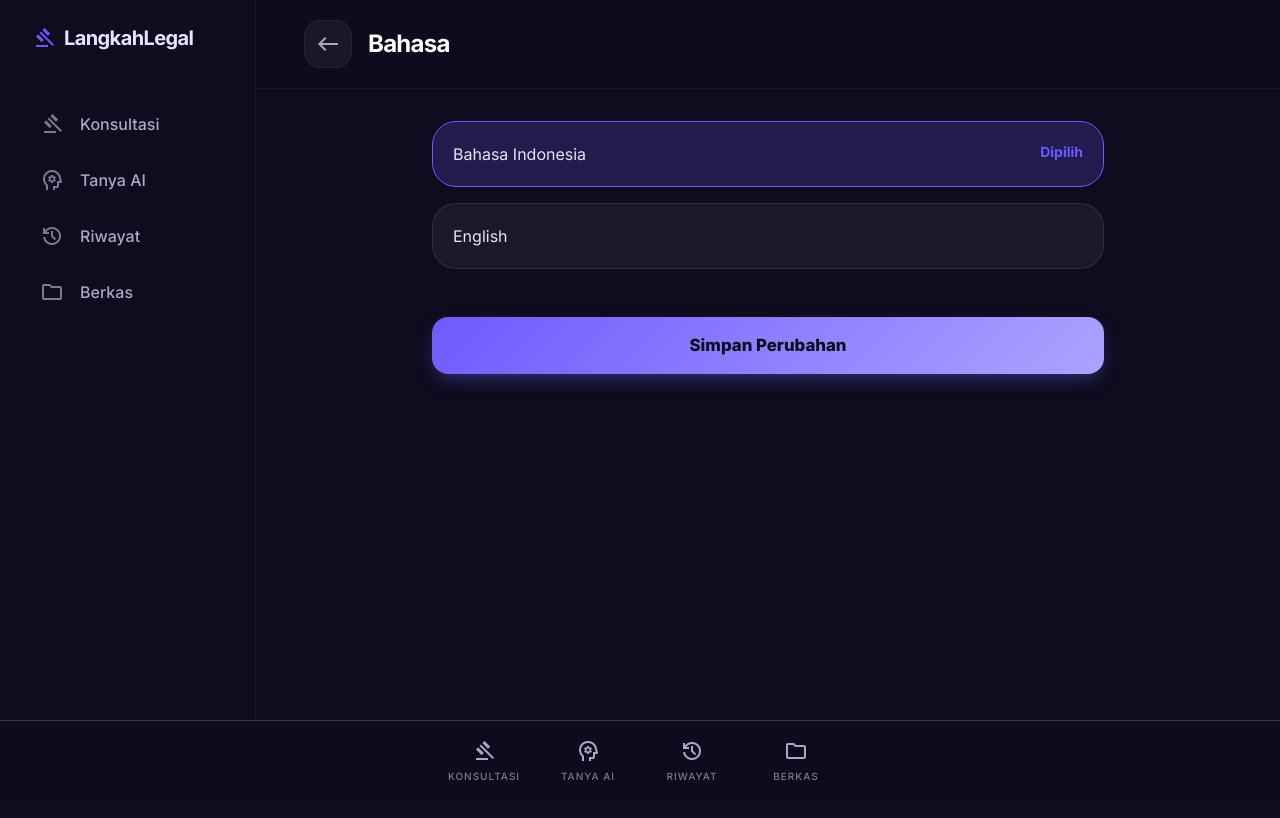
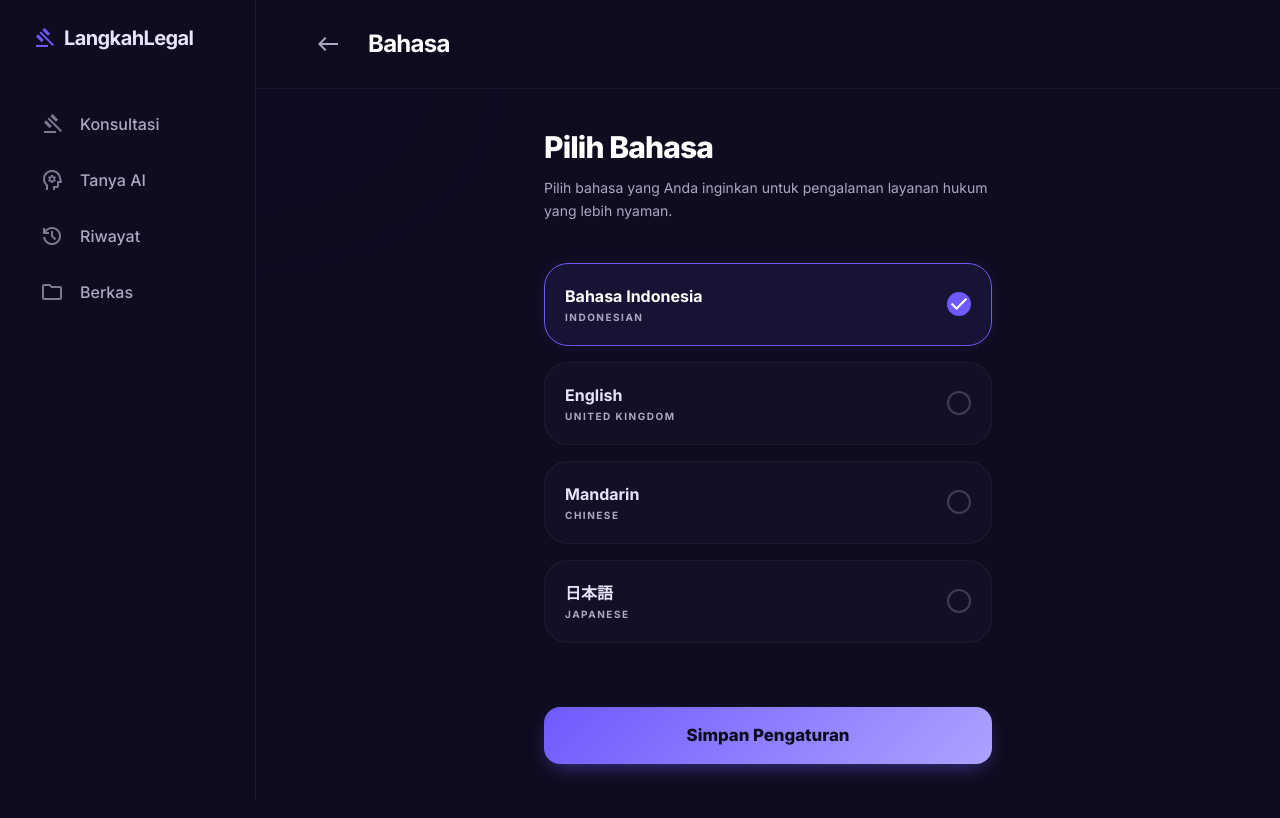
Before and after one commit to LangkahLegal/LangkahLegal, a Next.js app in the folder frontend/: page /setting/language in a window 1280 px wide. Shown: the top 818 px of the page. Built offline with nearby package versions, Linux system fonts and the light colour scheme.

Commit message:
style: bahasa

```diff
--- a/frontend/src/app/setting/language/page.js
+++ b/frontend/src/app/setting/language/page.js
@@ -1,81 +1,120 @@
 "use client";
 
 import { useState } from "react";
+import { useRouter } from "next/navigation";
 import Sidebar from "@/components/layout/Sidebar";
 import BottomNav from "@/components/layout/BottomNav";
 import PageHeader from "@/components/layout/PageHeader";
+import { MaterialIcon } from "@/components/ui/Icons";
 import { Button } from "@/components/ui";
 
-export default function LanguagePage() {
-  const [selected, setSelected] = useState("id");
-  const [saved, setSaved] = useState("id");
-  const [isSaving, setIsSaving] = useState(false);
+const LANGUAGES = [
+  { id: "id", name: "Bahasa Indonesia", sub: "INDONESIAN" },
+  { id: "en", name: "English", sub: "UNITED KINGDOM" },
+  { id: "zh", name: "Mandarin", sub: "CHINESE" },
+  { id: "ja", name: "日本語", sub: "JAPANESE" },
+];
 
-  const hasChanged = selected !== saved;
+export default function LanguageSettingsPage() {
+  const [selectedLang, setSelectedLang] = useState("id");
+  const [isLoading, setIsLoading] = useState(false);
+  const router = useRouter();
 
   const handleSave = async () => {
-    if (!hasChanged) return;
-
-    setIsSaving(true);
-    try {
-      // TODO: API CALL
-      // await userService.updateSetting({ language: selected });
-
-      setSaved(selected);
-    } catch (err) {
-      console.error(err);
-    } finally {
-      setIsSaving(false);
-    }
+    setIsLoading(true);
+    // Simulasi proses penyimpanan ke DB/Local Storage
+    setTimeout(() => {
+      setIsLoading(false);
+      router.back();
+    }, 1500);
   };
 
-  const languages = [
-    { id: "id", label: "Bahasa Indonesia" },
-    { id: "en", label: "English" },
-  ];
+  return (
+    <div className="bg-[#0e0c1e] text-[#e8e2fc] min-h-screen flex overflow-hidden font-['Inter',sans-serif]">
+      <Sidebar role="client" />
 
-  return (
-    <div className="bg-[#0e0c1e] text-[#e8e2fc] min-h-screen flex">
-      <Sidebar />
-
-      <div className="flex-1 flex flex-col lg:ml-64">
+      <div className="flex-1 flex flex-col relative ml-0 lg:ml-64 transition-all duration-300">
         <PageHeader title="Bahasa" />
 
-        <main className="flex-1 px-6 pt-8 pb-32">
-          <div className="max-w-2xl mx-auto space-y-4">
-            {languages.map((lang) => (
+        {/* Efek Glow Latar Belakang */}
+        <div className="glow-top-left-purple opacity-20" />
+
+        <main className="flex-1 overflow-y-auto px-6 pb-40 pt-10 scroll-smooth relative z-10">
+          <div className="max-w-md mx-auto w-full space-y-10">
+            {/* 1. Header Section */}
+            <div className="space-y-3">
+              <h2 className="text-3xl font-extrabold text-white tracking-tight">
+                Pilih Bahasa
+              </h2>
+              <p className="text-sm leading-relaxed text-[#aca8c1]">
+                Pilih bahasa yang Anda inginkan untuk pengalaman layanan hukum
+                yang lebih nyaman.
+              </p>
+            </div>
+
+            {/* 2. Language Options List */}
+            <div className="space-y-4">
+              {LANGUAGES.map((lang) => (
                 <button
                   key={lang.id}
-                onClick={() => setSelected(lang.id)}
-                className={`w-full flex justify-between p-5 rounded-2xl border ${
-                  selected === lang.id
-                    ? "bg-[#6f59fe]/20 border-[#6f59fe]"
-                    : "bg-white/5 border-white/10"
+                  onClick={() => setSelectedLang(lang.id)}
+                  className={`w-full flex items-center justify-between p-5 rounded-[1.5rem] border transition-all duration-300 group ${
+                    selectedLang === lang.id
+                      ? "bg-[#6f59fe]/10 border-[#6f59fe] shadow-[0_0_20px_rgba(111,89,254,0.1)]"
+                      : "bg-[#1f1d35]/30 border-white/5 hover:border-white/10"
                   }`}
                 >
-                <span>{lang.label}</span>
-                {selected === lang.id && (
-                  <span className="text-[#6f59fe] text-sm font-bold">
-                    Dipilih
-                  </span>
+                  <div className="text-left">
+                    <p
+                      className={`font-bold transition-colors ${
+                        selectedLang === lang.id
+                          ? "text-white"
+                          : "text-[#e8e2fc]"
+                      }`}
+                    >
+                      {lang.name}
+                    </p>
+                    <p className="text-[10px] font-bold tracking-[0.15em] text-[#aca8c1] uppercase mt-0.5">
+                      {lang.sub}
+                    </p>
+                  </div>
+
+                  {/* Radio / Check Icon */}
+                  <div
+                    className={`w-6 h-6 rounded-full border-2 flex items-center justify-center transition-all ${
+                      selectedLang === lang.id
+                        ? "bg-[#6f59fe] border-[#6f59fe]"
+                        : "border-[#aca8c1]/30"
+                    }`}
+                  >
+                    {selectedLang === lang.id && (
+                      <MaterialIcon
+                        name="check"
+                        className="text-white text-base"
+                      />
                     )}
+                  </div>
                 </button>
               ))}
-            {/* SAVE BUTTON */}
-            <div className="pt-8 w-full">
+            </div>
+
+            {/* 3. Action Button */}
+            <div className="pt-6">
               <Button
+                fullWidth
+                isLoading={isLoading}
                 onClick={handleSave}
-                  fullWidth
+                className="py-6 rounded-2xl shadow-[0_10px_30px_rgba(111,89,254,0.3)] font-bold text-base"
               >
-                  {   isSaving
-                      ? "Saving..."
-                      : "Simpan Perubahan"}
+                Simpan Pengaturan
               </Button>
             </div>
           </div>
         </main>
 
-        <BottomNav />
+        <div className="lg:hidden">
+          <BottomNav role="client" />
+        </div>
       </div>
     </div>
   );
--- a/frontend/src/components/layout/PageHeader.jsx
+++ b/frontend/src/components/layout/PageHeader.jsx
@@ -36,7 +36,7 @@ export default function PageHeader({ title, backHref, onSettingsClick }) {
         <div className="flex items-center gap-4">
           <Link
             href={finalBackHref}
-            className="flex items-center justify-center w-10 h-10 lg:w-12 lg:h-12 rounded-xl bg-white/5 border border-white/5 hover:bg-[#ada3ff]/10 hover:border-[#ada3ff]/30 transition-all duration-300 group/back"
+            className="flex items-center justify-center w-10 h-10 lg:w-12 lg:h-12 rounded-xl bg-white/0 border border-white/0 hover:bg-[#ada3ff]/10 hover:border-[#ada3ff]/30 transition-all duration-300 group/back"
           >
             <MaterialIcon
               name="west"
```
Lines whose indentation alone changed are shown as unchanged.
